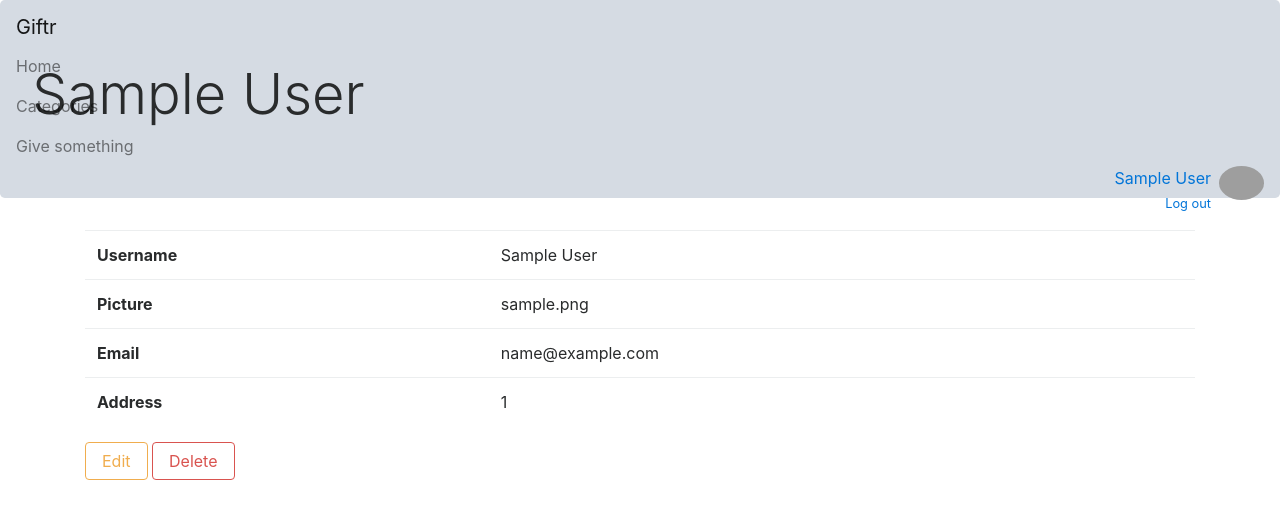
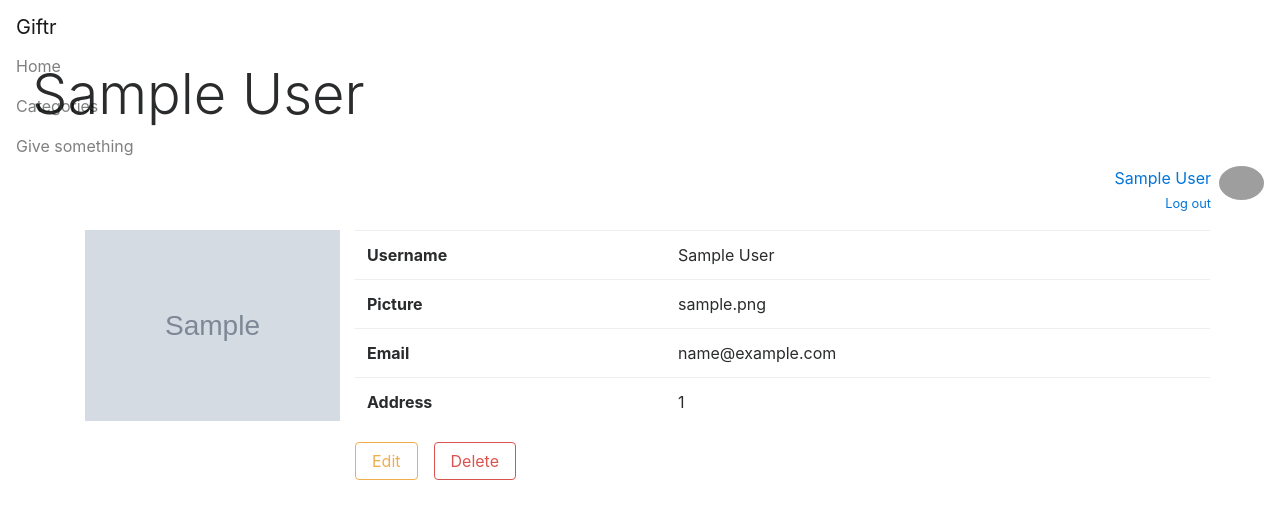
Before and after one commit to Zinston/giftr, a Flask app: page /users/1/profile in a window 1280 px wide. Shown: the top 519 px of the page. Run offline with Flask 2, Linux system fonts and the light colour scheme; the visitor is signed in with stand-in values (Sample User, id 1); tables that the repository leaves empty hold one stand-in row (values such as "Sample post"); grey boxes marked "Sample" are stand-in pictures; parts of the project's set-up code (start-up, migrations or seed data) failed here and were passed over; some libraries are stand-ins or nearby versions; grey boxes are pictures that could not be loaded.

Commit message:
General restyle of user page.

```diff
--- a/application/views/client/users/templates/user.html
+++ b/application/views/client/users/templates/user.html
@@ -1,17 +1,19 @@
 {% extends "index.html" %}
 
 {% block header %}
-{% if user.picture %}
-<header class="jumbotron" style="background: url('{{ user.picture }}') no-repeat; background-size: cover;">
-{% else %}
 <header class="jumbotron">
-{% endif %}
 	<h1 class="display-4">{{ user.name | truncate(50) }}</h1>
 </header>
 {% endblock %}
 
 {% block body %}
 
+<div class="row">
+	<div class="col-md-3 mb-5 text-center">
+		<img class="img-fluid" src="{{ user.picture }}">
+	</div>
+	<div class="col-md-9">
+		<div class="row">
 			<table class="table">
 				<tr>
 					<th scope="row">Username</th>
@@ -19,7 +21,7 @@
 				</tr>
 				<tr>
 					<th scope="row">Picture</th>
-		<td>{{ user.picture }}</td>
+					<td><span style="word-wrap: break-word; hyphens: auto;">{{ user.picture }}</span></td>
 				</tr>
 				<tr>
 					<th scope="row">Email</th>
@@ -32,10 +34,14 @@
 				</tr>
 				{% endif %}
 			</table>
-
+		</div>
 		{% if session.user_id == user.id %}
-<a href="{{ url_for('users.edit_get', u_id=session.user_id) }}" class="btn btn-outline-warning">Edit</a>
+		<div class="row">
+			<a href="{{ url_for('users.edit_get', u_id=session.user_id) }}" class="btn btn-outline-warning mr-3">Edit</a>
 			<a href="{{ url_for('users.delete_get', u_id=session.user_id) }}" class="btn btn-outline-danger">Delete</a>
+		</div>
 		{% endif %}
+	</div>
+</div>
 
 {% endblock %}
```
Also changed, not shown: application/static/styles.css (line endings or trailing spaces). Lines whose indentation alone changed are shown as unchanged.
